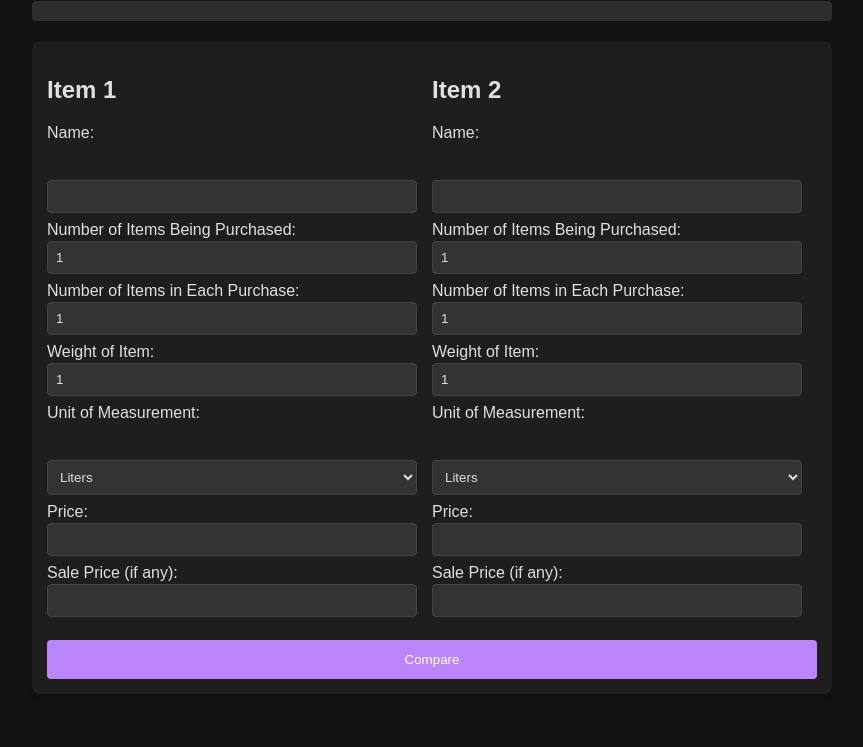
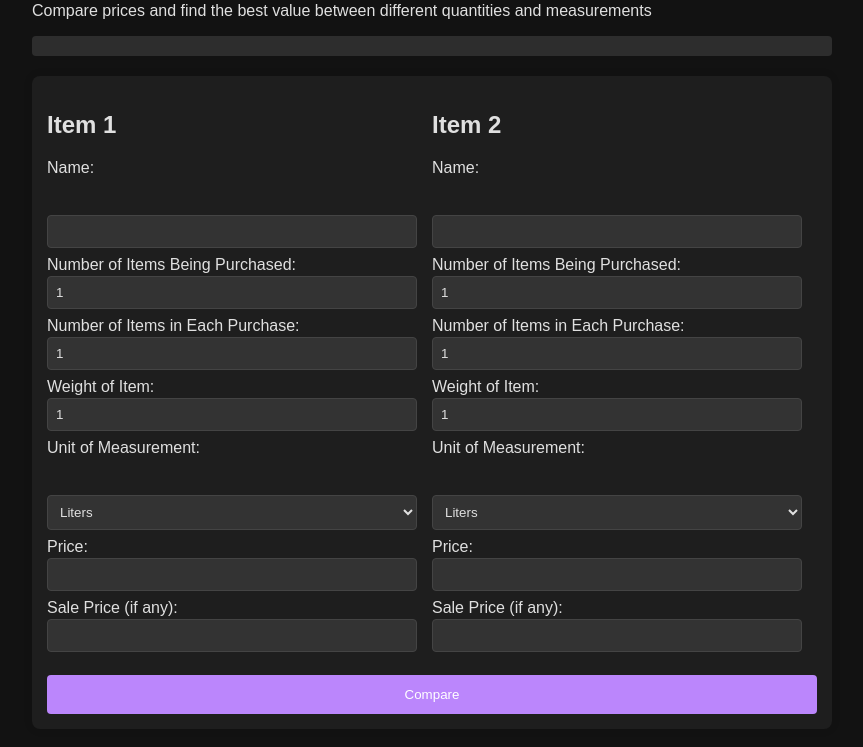
Before and after one commit to xPollutionx/ConFused, a website: page index.html in a window 1280 px wide. Shown: the part 90-837 px from the top of the page, without its empty margins (208-1071 px from the left). Before the commit the page ends 802 px from the top, so only its background shows below. Drawn offline with Linux system fonts and the light colour scheme.

Commit message:
Add files via upload

```diff
--- a/index.html
+++ b/index.html
@@ -9,6 +9,7 @@
 <body>
     <div class="container">
         <h1><a href="https://x.com/xPollutionx" style="text-decoration: none; color: inherit;">xPollutionx's CoinFused</a></h1>
+        <p class="tagline">Compare prices and find the best value between different quantities and measurements</p>
         <div id="result" style="text-align: center; font-size: 18px; margin-bottom: 20px;"></div>
         <div class="calculator">
             <div class="item-table" id="item1-table">
```
